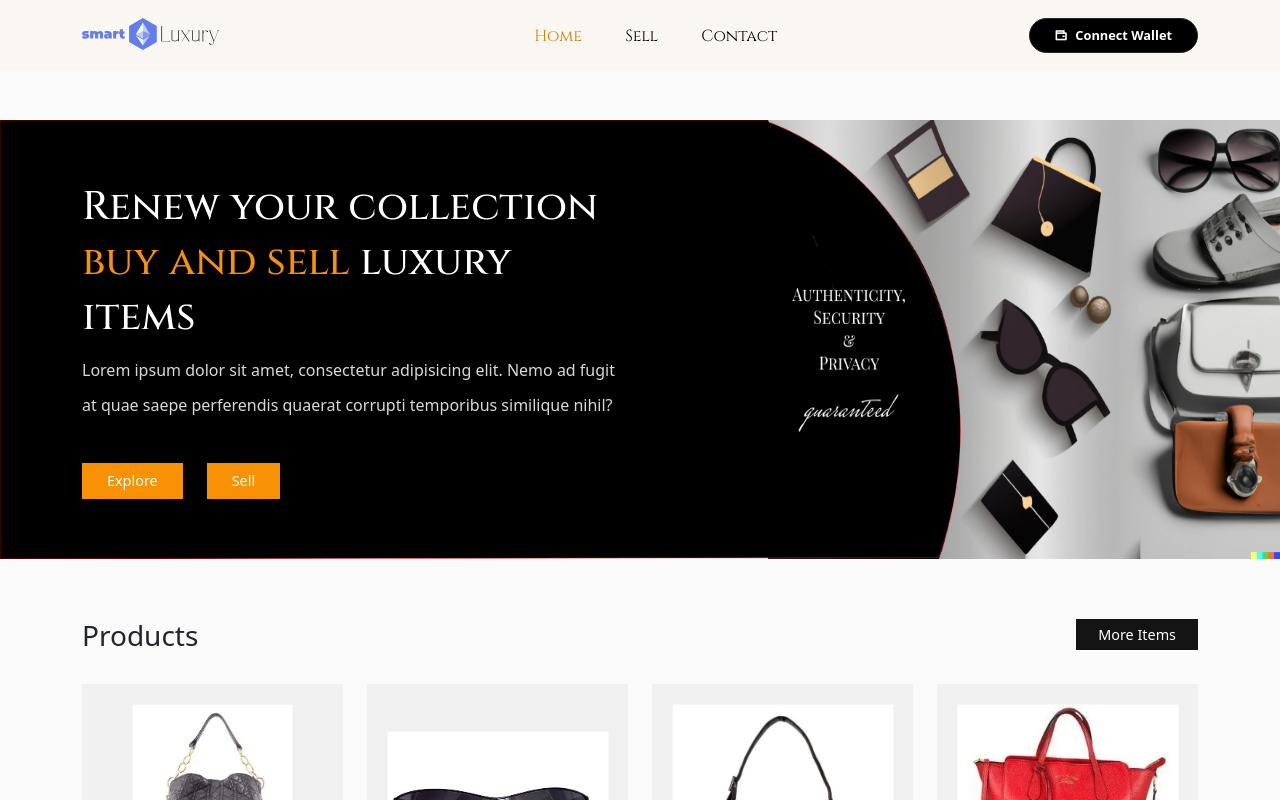
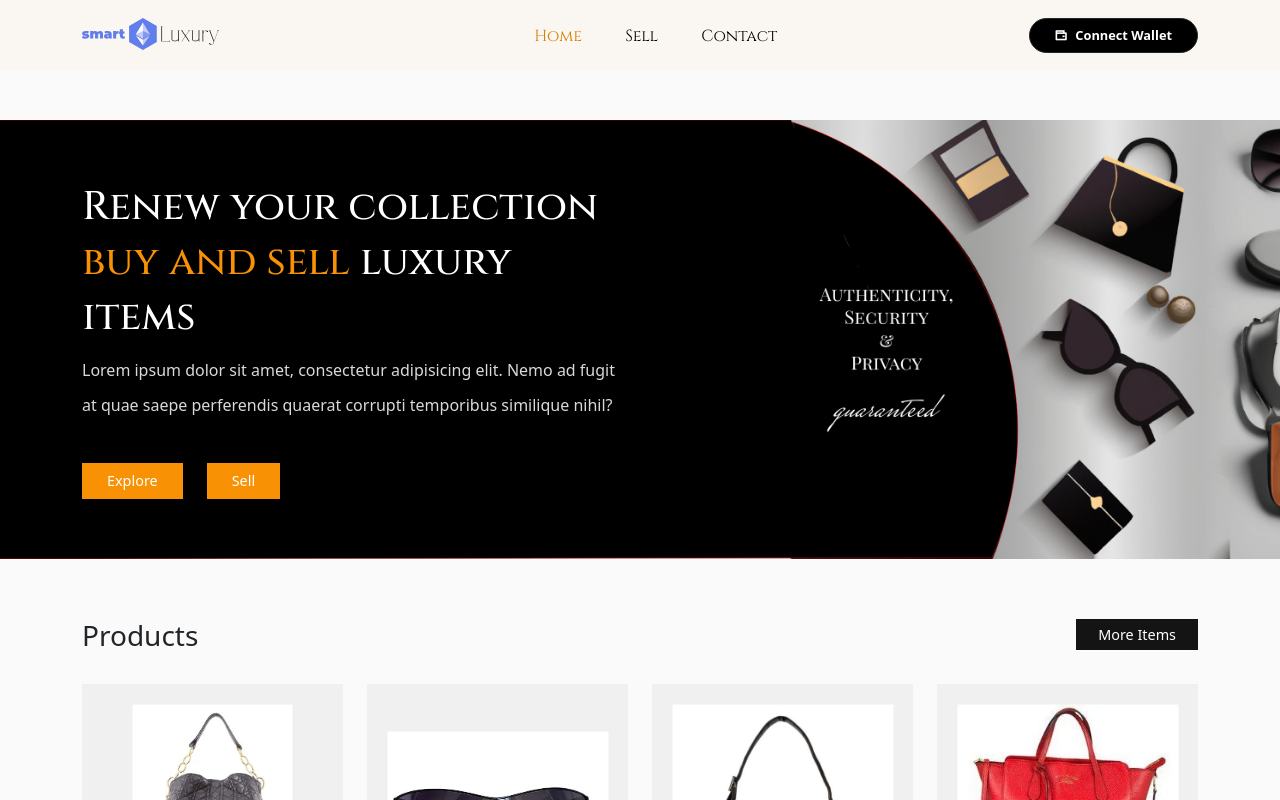
Before and after one commit to Benjovengo/SmartLuxury, a React (Create React App) app in the folder client/: page /home in a window 1280 px wide. Shown: the top 800 px of the page. Built offline with nearby package versions, Linux system fonts and the light colour scheme.

Commit message:
fix: no more stretching the background image

```diff
--- a/client/src/components/ui/hero-section.css
+++ b/client/src/components/ui/hero-section.css
@@ -1,6 +1,8 @@
 .hero__section {
   background-image: url('../../assets/images/extended_hero.png');
-  background-size: 100% 100%;
+  background-size: cover;
+  background-position: center center;
+  background-repeat: no-repeat;
   margin-top: 120px;
 }
 
```
